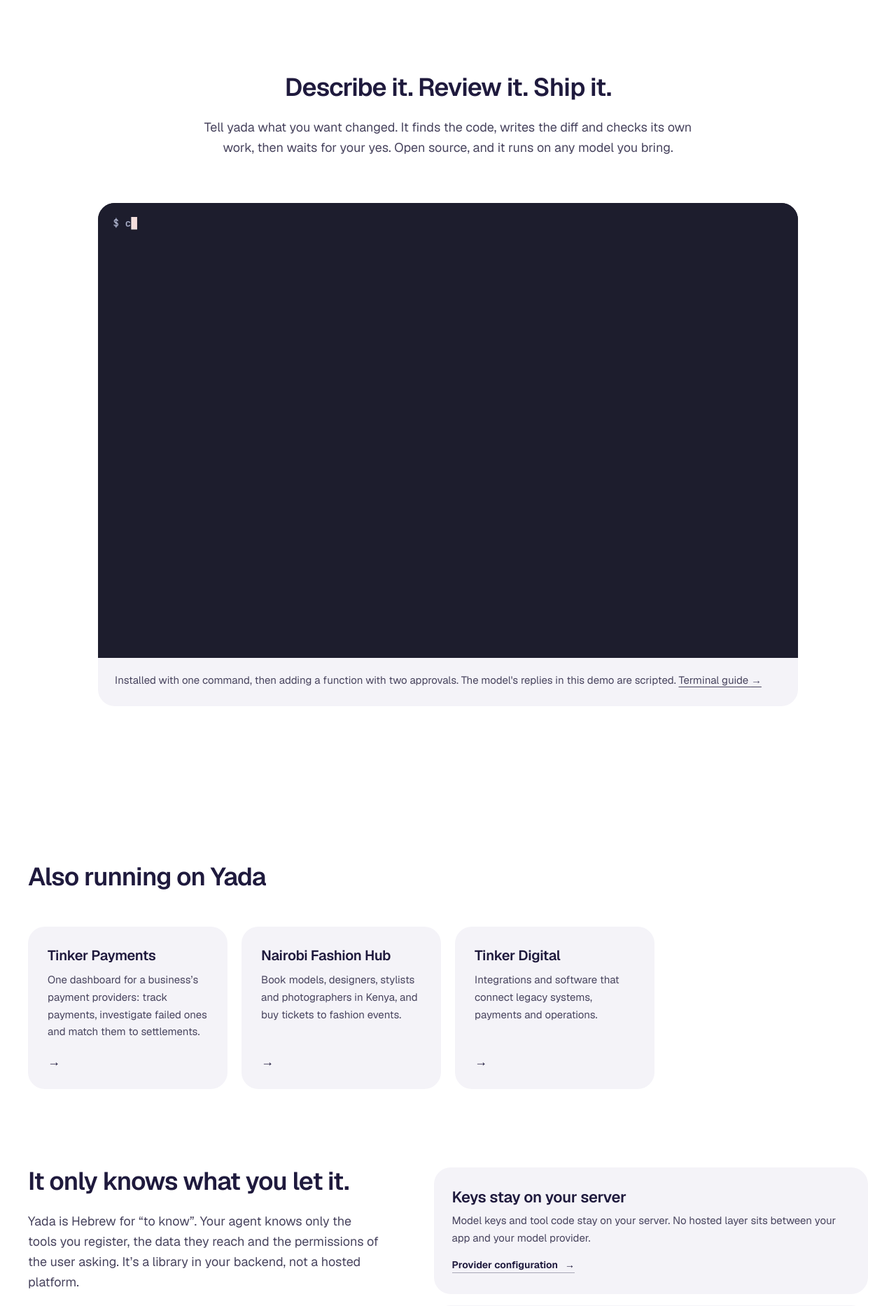
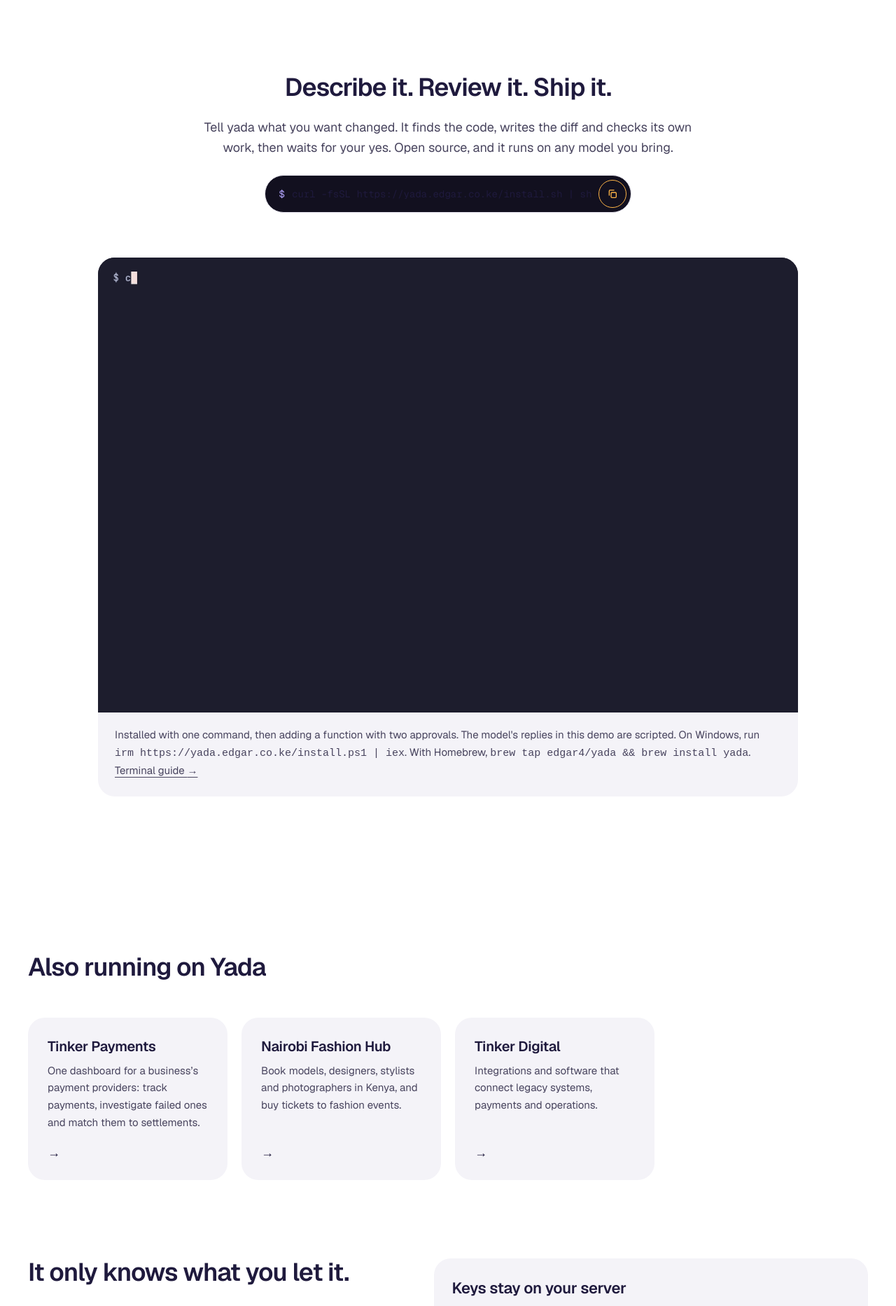
Before and after one commit to edgar4/yada, a Jekyll site: the page built from site/index.html, in a window 1280 px wide. Shown: the part 2103-3969 px from the top of the page at 70% size. Built offline with Jekyll 4.4.1, drawn with Linux system fonts in a browser that asks for light colours; comment, search, counter and statistics services are not loaded.

Commit message:
Show the install command in the terminal section

```diff
--- a/site/assets/landing.css
+++ b/site/assets/landing.css
@@ -191,6 +191,7 @@
   text-align: center;
 }
 .section-heading p:last-child,
+.terminal-demo .section-heading p,
 .docs-heading > p {
   margin: 0;
   font-size: 18px;
@@ -402,6 +403,9 @@
   --wrap: 1000px;
   padding-top: 0;
 }
+.demo figcaption code {
+  overflow-wrap: anywhere;
+}
 .demo img {
   display: block;
   width: 100%;
--- a/site/index.html
+++ b/site/index.html
@@ -214,6 +214,21 @@ description: "Yada is a free, open-source AI agent harness for Node.js. Connect
         checks its own work, then waits for your yes. Open source, and it runs
         on any model you bring.
       </p>
+      <div class="install-pill">
+        <span class="prompt" aria-hidden="true">$</span>
+        <code id="terminal-install-code">curl -fsSL https://yada.edgar.co.ke/install.sh | sh</code>
+        <button
+          type="button"
+          class="copy-icon"
+          data-copy="terminal-install-code"
+          aria-label="Copy install command"
+        >
+          <svg viewBox="0 0 24 24" aria-hidden="true">
+            <rect x="9" y="9" width="11" height="11" rx="2" />
+            <path d="M5 15V6a2 2 0 0 1 2-2h8" />
+          </svg>
+        </button>
+      </div>
     </div>
     <figure class="demo">
       <img
@@ -224,7 +239,9 @@ description: "Yada is a free, open-source AI agent harness for Node.js. Connect
       />
       <figcaption>
         Installed with one command, then adding a function with two approvals.
-        The model's replies in this demo are scripted.
+        The model's replies in this demo are scripted. On Windows, run
+        <code>irm https://yada.edgar.co.ke/install.ps1 | iex</code>. With
+        Homebrew, <code>brew tap edgar4/yada &amp;&amp; brew install yada</code>.
         <a href="{{ '/terminal.html' | relative_url }}"
           >Terminal guide <span aria-hidden="true">→</span></a
         >
```
